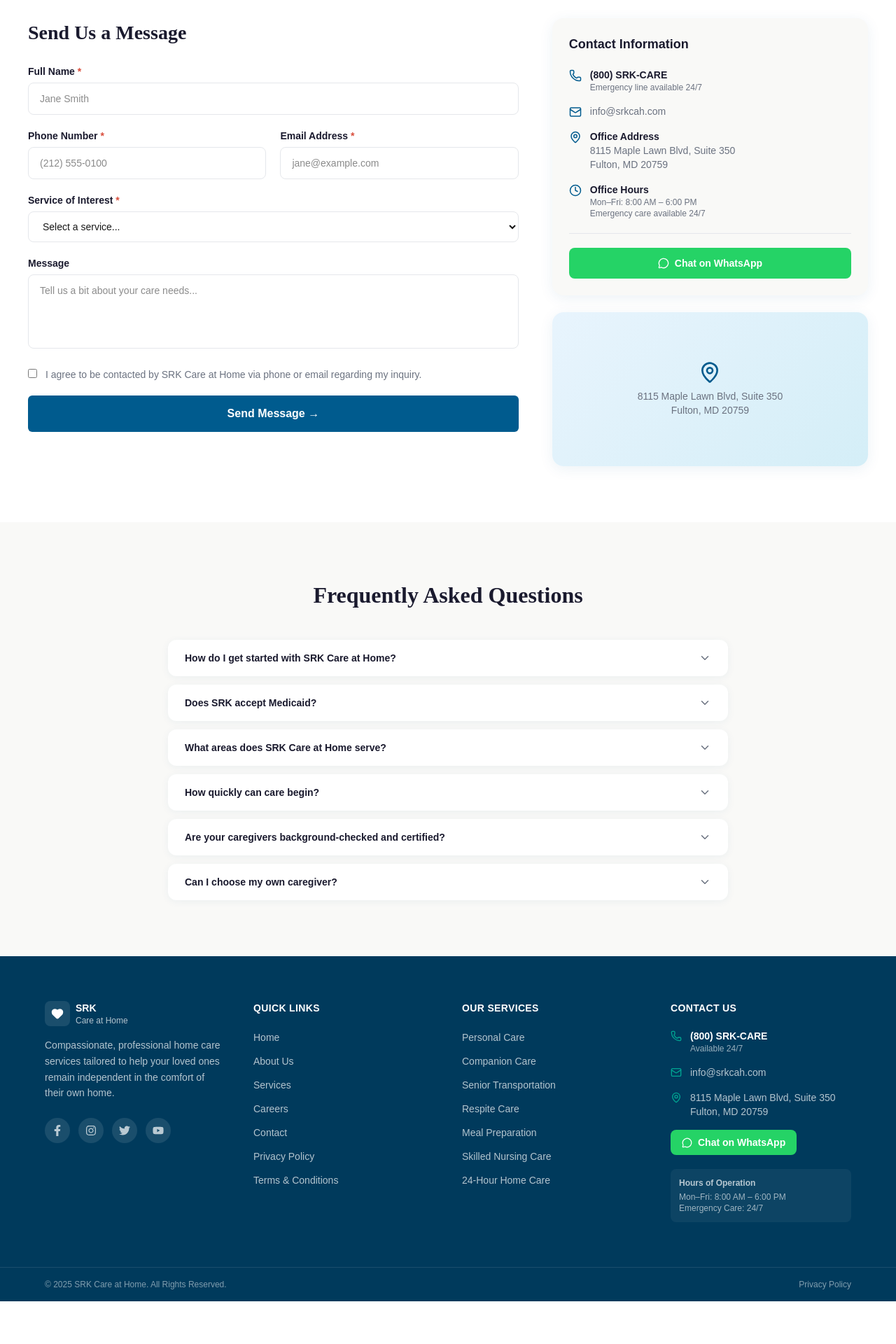
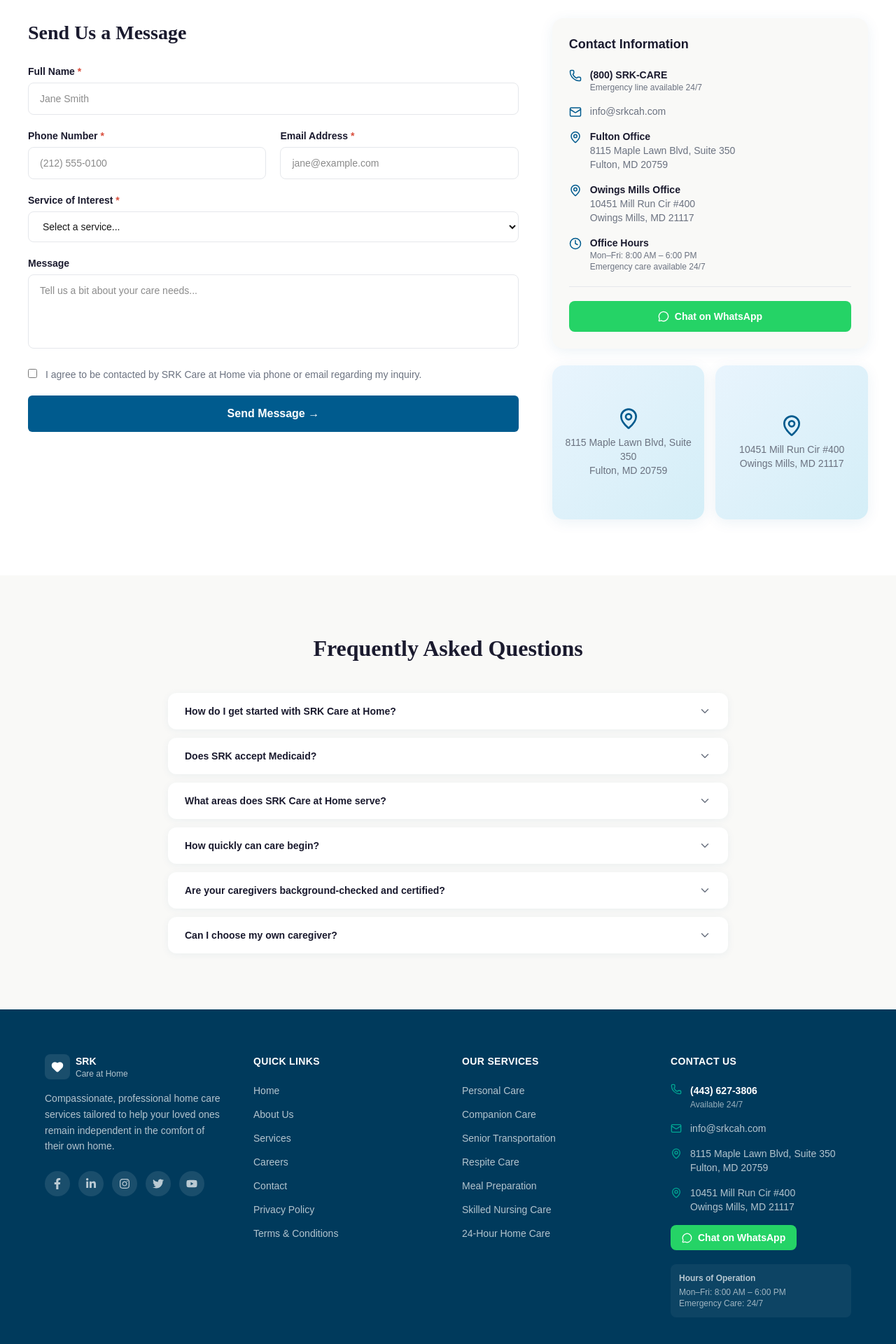
Before and after one commit to BryanPeterJohnson/Srkch, a Next.js app: page /contact in a window 1280 px wide. Shown: the part 398-2318 px from the top of the page at 70% size. Before the commit the page ends 2257 px from the top, so only its background shows below. Built offline with nearby package versions, Linux system fonts and the light colour scheme.

Commit message:
Updated 7-21-2026

```diff
--- a/app/contact/page.tsx
+++ b/app/contact/page.tsx
@@ -342,7 +342,7 @@
                 <div className="flex items-start gap-3">
                   <MapPin size={18} className="text-[#005B8E] flex-shrink-0 mt-0.5" />
                   <div>
-                    <div className="text-[#1A1A2E] text-sm font-semibold">Office Address</div>
+                    <div className="text-[#1A1A2E] text-sm font-semibold">Fulton Office</div>
                     <a
                       href="https://maps.google.com/?q=8115+Maple+Lawn+Blvd+Suite+350,+Fulton,+MD+20759"
                       target="_blank"
@@ -352,6 +352,23 @@
                       8115 Maple Lawn Blvd, Suite 350
                       <br />
                       Fulton, MD 20759
+                    </a>
+                  </div>
+                </div>
+
+                <div className="flex items-start gap-3">
+                  <MapPin size={18} className="text-[#005B8E] flex-shrink-0 mt-0.5" />
+                  <div>
+                    <div className="text-[#1A1A2E] text-sm font-semibold">Owings Mills Office</div>
+                    <a
+                      href="https://maps.google.com/?q=10451+Mill+Run+Cir+%23400,+Owings+Mills,+MD+21117"
+                      target="_blank"
+                      rel="noopener noreferrer"
+                      className="text-[#6B7280] text-sm hover:text-[#005B8E] transition-colors block"
+                    >
+                      10451 Mill Run Cir #400
+                      <br />
+                      Owings Mills, MD 21117
                     </a>
                   </div>
                 </div>
@@ -380,7 +397,8 @@
               </div>
             </div>
 
-            {/* Map placeholder */}
+            {/* Map placeholders */}
+            <div className="grid grid-cols-1 sm:grid-cols-2 gap-4">
               <div
                 className="rounded-2xl overflow-hidden flex items-center justify-center"
                 style={{
@@ -389,12 +407,31 @@
                   boxShadow: "0 4px 20px rgba(0,91,142,0.08)",
                 }}
               >
-              <div className="text-center">
+                <div className="text-center px-3">
                   <MapPin size={32} className="text-[#005B8E] mx-auto mb-2" />
                   <div className="text-sm text-[#6B7280]">
                     8115 Maple Lawn Blvd, Suite 350
                     <br />
                     Fulton, MD 20759
+                  </div>
+                </div>
+              </div>
+
+              <div
+                className="rounded-2xl overflow-hidden flex items-center justify-center"
+                style={{
+                  height: 220,
+                  background: "linear-gradient(135deg, #E8F4FD, #D4EEF7)",
+                  boxShadow: "0 4px 20px rgba(0,91,142,0.08)",
+                }}
+              >
+                <div className="text-center px-3">
+                  <MapPin size={32} className="text-[#005B8E] mx-auto mb-2" />
+                  <div className="text-sm text-[#6B7280]">
+                    10451 Mill Run Cir #400
+                    <br />
+                    Owings Mills, MD 21117
+                  </div>
                 </div>
               </div>
             </div>
--- a/app/home/components/CareManagerCTA.tsx
+++ b/app/home/components/CareManagerCTA.tsx
@@ -46,7 +46,7 @@
                 plan for your family.
               </p>
               <p className="font-display font-black text-xl sm:text-2xl text-white">
-                (443) 985-9368
+                (443) 6273806
               </p>
             </div>
           </div>
--- a/app/home/components/HeroSlider.tsx
+++ b/app/home/components/HeroSlider.tsx
@@ -106,18 +106,12 @@
 
                             {/* BUTTONS */}
                             <div className="flex gap-3 flex-wrap items-center pt-2">
-                                <button
-                                    onClick={() => {
-                                        document.getElementById("services")?.scrollIntoView({
-                                            behavior: "smooth",
-                                            block: "start",
-                                        });
-                                    }}
-                                    className="font-display inline-flex items-center gap-2 px-6 py-3 bg-[#E57531] hover:bg-[#0A3968] text-white font-bold rounded-xl transition-all shadow-md text-sm"
-                                >
-                                    Find a Services
-
-                                </button>
+                               <Link
+    href="/services"
+    className="font-display inline-flex items-center gap-2 px-6 py-3 bg-[#E57531] hover:bg-[#0A3968] text-white font-bold rounded-xl transition-all shadow-md text-sm"
+>
+    Find a Service
+</Link>
 
                                 <Link
                                     href="/get-started"
--- a/app/services/[id]/page.tsx
+++ b/app/services/[id]/page.tsx
@@ -109,11 +109,11 @@
         <p className="mb-4 text-[11px] leading-5 text-slate-600">
           Every caregiver is background-checked, insured, and rigorously trained before entering a client's home.
         </p>
-        <a href="/contact" className="flex h-9 items-center justify-center gap-2 whitespace-nowrap rounded-xl bg-[#0C447C] px-4 text-[11px] font-black text-white transition hover:bg-[#08345F]">
+        <a href="/get-started" className="flex h-9 items-center justify-center gap-2 whitespace-nowrap rounded-xl bg-[#0C447C] px-4 text-[11px] font-black text-white transition hover:bg-[#08345F]">
           Request a Free Consultation <ArrowRight className="h-3 w-3 shrink-0" />
         </a>
-        <a href="tel:+14439859368" className="mt-2 flex h-9 items-center justify-center gap-2 whitespace-nowrap rounded-xl border border-[#0C447C] bg-white px-4 text-[11px] font-black text-[#0C447C] transition hover:bg-[#F3F8FC]">
-          <Phone className="h-3 w-3" /> Call (443) 985-9368
+        <a href="tel:+14436273806" className="mt-2 flex h-9 items-center justify-center gap-2 whitespace-nowrap rounded-xl border border-[#0C447C] bg-white px-4 text-[11px] font-black text-[#0C447C] transition hover:bg-[#F3F8FC]">
+          <Phone className="h-3 w-3" /> Call (443) 627-3806
         </a>
       </div>
     </div>
@@ -215,11 +215,11 @@
             </div>
 
             <div className="mt-8 flex gap-4">
-              <a href="/contact" className="inline-flex items-center gap-2 whitespace-nowrap rounded-xl bg-[#0C447C] px-7 py-4 text-sm font-black text-white shadow-md transition hover:bg-[#08345F]">
+              <a href="/get-started" className="inline-flex items-center gap-2 whitespace-nowrap rounded-xl bg-[#0C447C] px-7 py-4 text-sm font-black text-white shadow-md transition hover:bg-[#08345F]">
                 Request a Free Consultation <ArrowRight className="h-4 w-4" />
               </a>
-              <a href="tel:+14439859368" className="inline-flex items-center gap-2 whitespace-nowrap rounded-xl border border-[#0C447C] bg-white/80 px-7 py-4 text-sm font-black text-[#0C447C] transition hover:bg-white">
-                <Phone className="h-4 w-4" /> Call (443) 985-9368
+              <a href="tel:+14436273806" className="inline-flex items-center gap-2 whitespace-nowrap rounded-xl border border-[#0C447C] bg-white/80 px-7 py-4 text-sm font-black text-[#0C447C] transition hover:bg-white">
+                <Phone className="h-4 w-4" /> Call (443) 6273806
               </a>
             </div>
           </div>
@@ -421,10 +421,10 @@
             </div>
           </div>
           <div className="flex flex-col gap-3 sm:flex-row">
-<a href="tel:+14439859368" className="inline-flex items-center justify-center gap-2 rounded-xl border border-white/30 px-6 py-4 font-black text-white whitespace-nowrap">
-              <Phone className="h-4 w-4" /> Call (443) 985-9368
+<a href="tel:+14436273806" className="inline-flex items-center justify-center gap-2 rounded-xl border border-white/30 px-6 py-4 font-black text-white whitespace-nowrap">
+              <Phone className="h-4 w-4" /> Call (443) 627-3806
             </a>
-<a href="/contact" className="inline-flex items-center justify-center gap-2 rounded-xl bg-white px-6 py-4 font-black text-[#0B2D5B] whitespace-nowrap">
+<a href="/get-started" className="inline-flex items-center justify-center gap-2 rounded-xl bg-white px-6 py-4 font-black text-[#0B2D5B] whitespace-nowrap">
    Request a Free Consultation <ArrowRight className="h-4 w-4" />
             </a>
           </div>
--- a/app/services/data.ts
+++ b/app/services/data.ts
@@ -232,7 +232,7 @@
     tagline: "A clean home and nourishing meals — the foundation of wellbeing.",
     description: "At SRK Care at Home, our Meal Preparation and Nutrition Support services help seniors age 65 and older maintain health, energy, and independence at home. Our caregivers assist with meal planning, grocery support, in-home cooking, and safe food preparation based on each client's needs. We support healthy eating for seniors, including special diets such as diabetic-friendly, low-sodium, soft food, or heart-healthy meals. Proper nutrition can help support recovery, improve strength, boost immunity, and reduce fall risks. Mealtime also provides companionship, helping reduce loneliness and support emotional well-being. Our goal is to make daily meals safe, nutritious, enjoyable, and personalized for every loved one we serve.",
     icon: Home,
-    image: "https://images.unsplash.com/photo-1556911220-bff31c812dba?auto=format&fit=crop&w=1200&q=80",
+    image: "https://images.unsplash.com/photo-1490645935967-10de6ba17061?auto=format&fit=crop&w=1200&q=80",
     accent: "#E57531",
     accentLight: "#fffbeb",
     category: "Home Support",
@@ -293,7 +293,7 @@
     tagline: "Maximizing capability, comfort, and independence.",
     description: "At SRK Care at Home, we provide compassionate in-home care for adults with disabilities ages 19–64 across Maryland. Our caregivers help adults with physical, intellectual, developmental, cognitive, mobility, vision, hearing, and neuromuscular support needs live safely and independently at home. Our disability support services include safety supervision, companionship, personal care assistance, dressing, grooming, mobility support, medication reminders, meal preparation, light housekeeping, laundry support, grocery assistance, transportation support, and cognitive activities such as reading, games, hobbies, and conversation. We also support eligible adults through Maryland Medicaid, LTSS, In-Home Aides Services, and Home and Community-Based Services, helping individuals and families access reliable care tailored to daily needs, independence, and quality of life.",
     icon: ShieldAlert,
-    image: "https://images.unsplash.com/photo-1559757175-5700dde675bc?auto=format&fit=crop&w=1200&q=80",
+   image: "/images/Services/disability.png",
     accent: "#E57531",
     accentLight: "#eef2ff",
     category: "Specialized Care",
@@ -324,7 +324,7 @@
     tagline: "A safe bridge from hospital to home.",
     description: "At SRK Care at Home, our Post-Hospital Home Care services help adults ages 19–64 in Maryland recover safely and comfortably at home after surgery, illness, injury, or hospitalization. Our non-skilled caregivers provide daily support with personal care, bathing, dressing, grooming, mobility assistance, meal preparation, medication reminders, light housekeeping, transportation support, and wellness checks. Unlike skilled nursing or medical home health care, our services focus on non-medical in-home support that helps adults regain strength, follow daily routines, reduce stress, and avoid unnecessary setbacks after returning home. We also support eligible adults through Maryland Medicaid, LTSS, In-Home Aides Services, and Home and Community-Based Services, helping individuals and families access reliable post-hospital care tailored to their recovery needs, independence, and quality of life.",
     icon: Activity,
-    image: "https://images.unsplash.com/photo-1576091160550-2173dba999ef?auto=format&fit=crop&w=1200&q=80",
+    image: "https://images.unsplash.com/photo-1584515933487-779824d29309?auto=format&fit=crop&w=1200&q=80",
     accent: "#E57531",
     accentLight: "#f0fdf4",
     category: "Clinical Support",
@@ -354,7 +354,7 @@
     tagline: "Consistent wellness management, day after day.",
     description: "At SRK Care at Home, we provide Medication Reminder services for adults ages 19–64 across Maryland. Our non-medical in-home caregivers help clients stay consistent with their prescribed medication routines while remaining safe, comfortable, and independent at home. Our caregivers do not administer, prepare, measure, or dispense medications. Instead, they provide gentle reminders, daily check-ins, and routine support to help clients take medications on time as directed by their healthcare provider. Medication reminders can help reduce missed doses, support wellness, and give families peace of mind. Eligible adults may also receive support through Maryland Medicaid, LTSS, In-Home Aides Services, and Home and Community-Based Services.",
     icon: Clock,
-    image: "https://images.unsplash.com/photo-1631549916768-4119b2e5f926?auto=format&fit=crop&w=1200&q=80",
+    image: "https://images.unsplash.com/photo-1550572017-edd951b55104?auto=format&fit=crop&w=1200&q=80",
     accent: "#E57531",
     accentLight: "#fff7ed",
     category: "Wellness",
@@ -384,7 +384,7 @@
     tagline: "Never miss an appointment that matters.",
     description: "At SRK Care at Home, our Transportation Support services help adults ages 19–64 across Maryland stay active, independent, and connected to their community. Our caregivers provide reliable non-medical transportation assistance, safety supervision, and support when family caregivers are unavailable. We help clients with rides to appointments, errands, grocery shopping, community activities, family visits, hobbies, and daily outings. Our caregivers can also provide mobility support and supervision to help reduce fall risks and make each trip safer and more comfortable. Transportation support helps adults maintain independence, confidence, and quality of life while receiving compassionate care at home and in the community.",
     icon: Car,
-    image: "https://images.unsplash.com/photo-1469854523086-cc02fe5d8800?auto=format&fit=crop&w=1200&q=80",
+    image: "https://images.unsplash.com/photo-1544620347-c4fd4a3d5957?auto=format&fit=crop&w=1200&q=80",
     accent: "#E57531",
     accentLight: "#f0f9ff",
     category: "Community Access",
@@ -415,7 +415,7 @@
     tagline: "Nurturing the next generation with expert, attentive care.",
     description: "At SRK Care at Home, we provide compassionate in-home care for children ages 2–18 across Maryland. Our caregivers support children with daily routines, personal care, safety supervision, meal assistance, mobility help, companionship, and age-appropriate activities at home. We assist children with special needs, disabilities, developmental delays, autism, mobility challenges, and ongoing care needs. Our goal is to help each child stay safe, comfortable, and supported while giving families peace of mind. We also support eligible families through Maryland Medicaid, LTSS, In-Home Aides Services, and Home and Community-Based Services.",
     icon: Baby,
-    image: "https://images.unsplash.com/photo-1519689680058-324335c77eba?auto=format&fit=crop&w=1200&q=80",
+    image: "https://images.unsplash.com/photo-1476703993599-0035a21b17a9?auto=format&fit=crop&w=1200&q=80",
     accent: "#E57531",
     accentLight: "#faf5ff",
     category: "Pediatric",
--- a/app/services/page.tsx
+++ b/app/services/page.tsx
@@ -96,14 +96,19 @@
         caregivers are here, every step of the way.
       </p>
   <div className="flex flex-wrap items-center gap-3 mb-6">
-        <button className="inline-flex items-center gap-2 px-5 py-2.5 bg-[#E57531] hover:bg-[#0C447C] text-white font-bold rounded-xl transition-all shadow-lg text-sm font-display">
+  <Link href="/get-started">
+    <button className="inline-flex items-center gap-2 px-5 py-2.5 bg-[#E57531] hover:bg-[#0C447C] text-white font-bold rounded-xl transition-all shadow-lg text-sm font-display cursor-pointer">
       <Calendar className="w-3 h-3" />
       Request a Free Consultation
     </button>
-<button className="inline-flex items-center gap-2 px-5 py-2.5 bg-[#0C447C] border-2 border-[#0C447C] hover:bg-[#046e4c] hover:border-[#046e4c] text-white font-bold rounded-xl transition-all text-sm font-display">
+  </Link>
+
+  <a href="tel:+14436273806">
+    <button className="inline-flex items-center gap-2 px-5 py-2.5 bg-[#0C447C] border-2 border-[#0C447C] hover:bg-[#046e4c] hover:border-[#046e4c] text-white font-bold rounded-xl transition-all text-sm font-display cursor-pointer">
       <Phone className="w-3 h-3" />
-  Call (443) 6273806
+      Call (443) 627-3806
     </button>
+  </a>
 </div>
       <div className="grid grid-cols-2 md:grid-cols-4 gap-3 pt-5 border-t border-slate-200">
         {[
--- a/components/layout/Footer.tsx
+++ b/components/layout/Footer.tsx
@@ -6,6 +6,7 @@
     FaInstagram,
     FaTwitter,
     FaYoutube,
+    FaLinkedinIn,
 } from "react-icons/fa";
 const services = [
     { name: "Personal Care", path: "/services/personal-care" },
@@ -15,6 +16,22 @@
     { name: "Meal Preparation", path: "/services/meal-preparation" },
     { name: "Skilled Nursing Care", path: "/services/skilled-nursing" },
     { name: "24-Hour Home Care", path: "/services/24-hour-care" },
+];
+
+const socials = [
+    {
+        icon: FaFacebookF,
+        label: "Facebook",
+        href: "https://www.facebook.com/profile.php?id=61591856372880",
+    },
+    {
+        icon: FaLinkedinIn,
+        label: "LinkedIn",
+        href: "https://www.linkedin.com/company/srk-care-at-home/?viewAsMember=true",
+    },
+    { icon: FaInstagram, label: "Instagram", href: "#" },
+    { icon: FaTwitter, label: "Twitter", href: "#" },
+    { icon: FaYoutube, label: "YouTube", href: "#" },
 ];
 
 export function Footer() {
@@ -37,16 +54,13 @@
                             Compassionate, professional home care services tailored to help your loved ones remain independent in the comfort of their own home.
                         </p>
                         <div className="flex items-center gap-3">
-                            {[
-                                { icon: FaFacebookF, label: "Facebook" },
-                                { icon: FaInstagram, label: "Instagram" },
-                                { icon: FaTwitter, label: "Twitter" },
-                                { icon: FaYoutube, label: "YouTube" },
-                            ].map(({ icon: Icon, label }) => (
+                            {socials.map(({ icon: Icon, label, href }) => (
                                 <a
                                     key={label}
-                                    href="#"
+                                    href={href}
                                     aria-label={label}
+                                    target={href === "#" ? undefined : "_blank"}
+                                    rel={href === "#" ? undefined : "noopener noreferrer"}
                                     className="w-9 h-9 rounded-full flex items-center justify-center bg-white/10 text-white/70 hover:bg-[#00A693] hover:text-white transition-all"
                                 >
                                     <Icon size={16} />
@@ -106,7 +120,7 @@
                             <li className="flex items-start gap-3">
                                 <Phone size={16} className="text-[#00A693] flex-shrink-0 mt-0.5" />
                                 <div>
-                                    <div className="text-sm text-white font-semibold" style={{ fontFamily: "'Source Sans 3', sans-serif" }}>(800) SRK-CARE</div>
+                                    <a href="tel:+14436273806" className="text-sm text-white font-semibold hover:text-[#00A693] transition-colors" style={{ fontFamily: "'Source Sans 3', sans-serif" }}>(443) 627-3806</a>
                                     <div className="text-xs text-white/60" style={{ fontFamily: "'Source Sans 3', sans-serif" }}>Available 24/7</div>
                                 </div>
                             </li>
@@ -130,9 +144,23 @@
                                     Fulton, MD 20759
                                 </a>
                             </li>
+                            <li className="flex items-start gap-3">
+                                <MapPin size={16} className="text-[#00A693] flex-shrink-0 mt-0.5" />
+                                <a
+                                    href="https://maps.google.com/?q=10451+Mill+Run+Cir+%23400,+Owings+Mills,+MD+21117"
+                                    target="_blank"
+                                    rel="noopener noreferrer"
+                                    className="text-sm text-white/70 hover:text-[#00A693] transition-colors"
+                                    style={{ fontFamily: "'Source Sans 3', sans-serif" }}
+                                >
+                                    10451 Mill Run Cir #400
+                                    <br />
+                                    Owings Mills, MD 21117
+                                </a>
+                            </li>
                             <li>
                                 <a
-                                    href="https://wa.me/18005752273"
+                                    href="https://wa.me/14436273806"
                                     target="_blank"
                                     rel="noopener noreferrer"
                                     className="inline-flex items-center gap-2 px-4 py-2 rounded-lg text-sm font-semibold text-white transition-all hover:opacity-90"
```
Also changed, not shown: public/images/Services/disability.png (added). Lines whose indentation alone changed are shown as unchanged.
